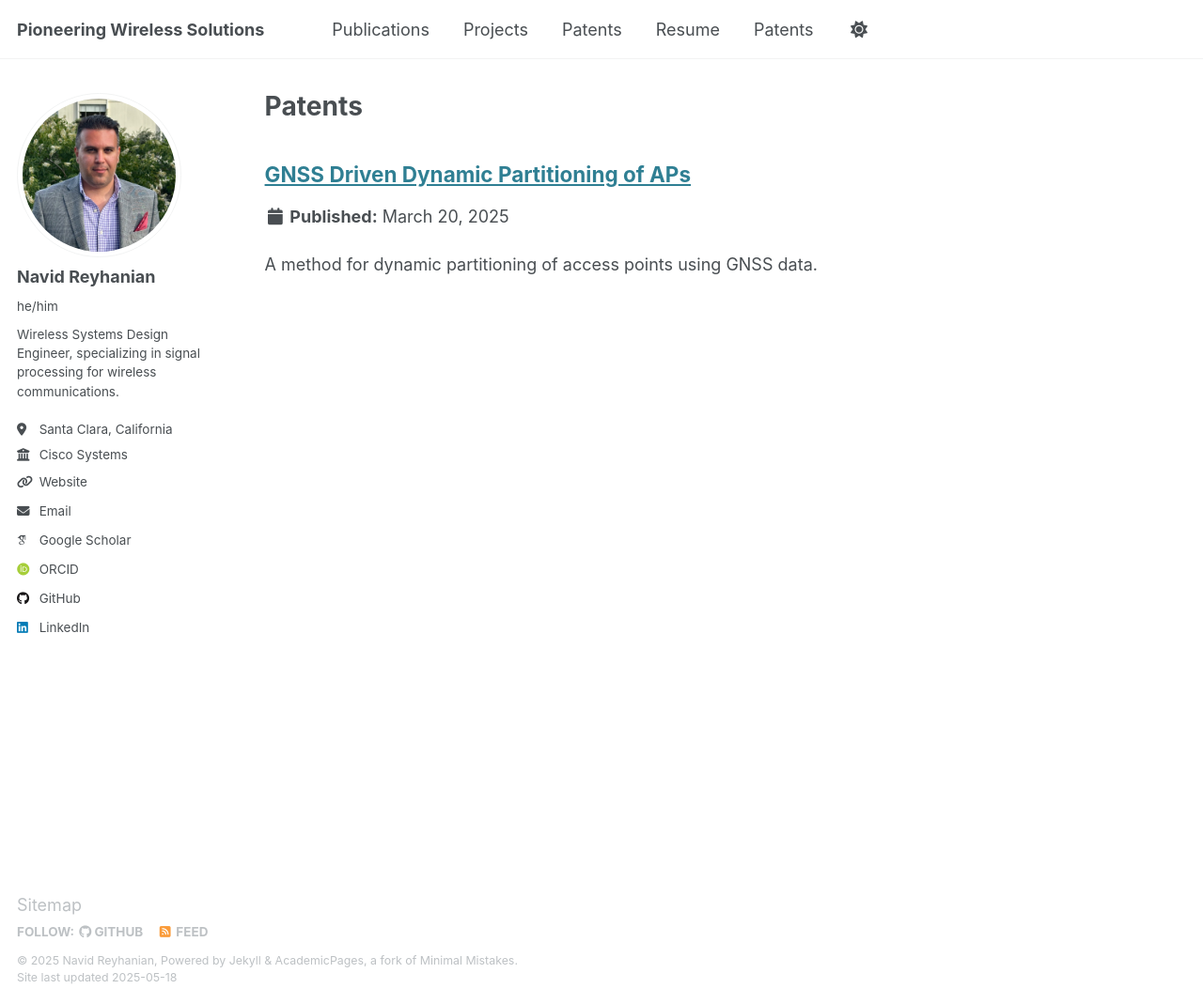
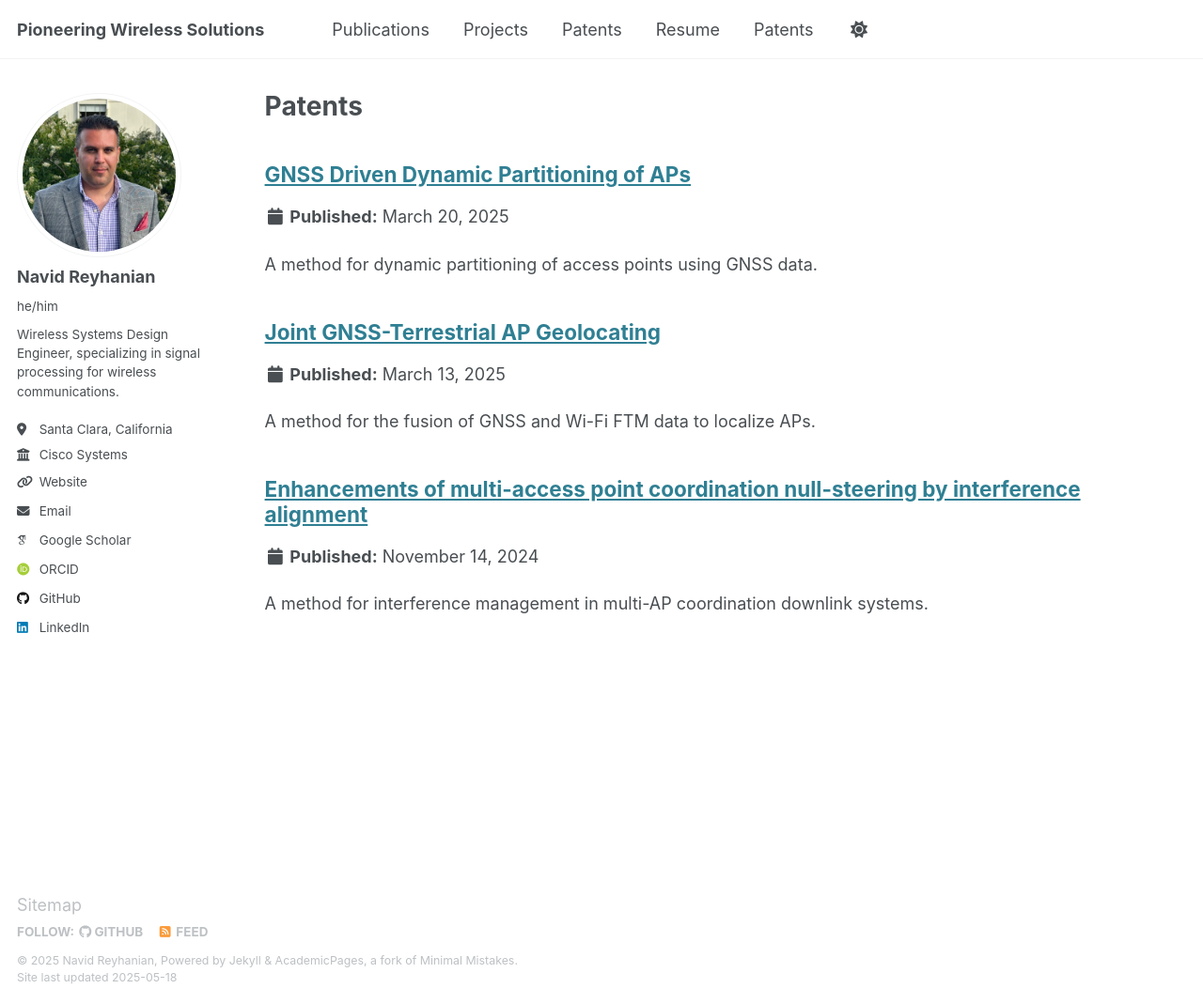
Before and after one commit to navidreyhanian/navidreyhanian.github.io, a Jekyll site: the page built from _pages/patents.md, in a window 1280 px wide and 1069 px high. Shown: the whole window at 94% size. Built offline with Jekyll 4.4.1, drawn with Linux system fonts in a browser that asks for light colours; some web fonts are replaced; part of the change alters nothing that is shown.

Commit message:
Added the rest of published patents.

```diff
--- a/_patents/Patent1.md
+++ b/_patents/Patent1.md
@@ -1,11 +1,14 @@
 ---
 title: "GNSS Driven Dynamic Partitioning of APs"
 collection: patents
-permalink: /patents/us20250093530a1  # Use the actual patent number
+permalink: /patents/us20250093530a1
 date: 2025-03-20
 patent_number: "US20250093530A1"
 application_number: "US20250093530A1"
-inventors: "Ardalan Alizadeh, Navid Reyhanian, Audrey Yazdanparast, Peiman Amini, Jerome Henry"  # Remove extra spaces
+inventors: "Ardalan Alizadeh, Navid Reyhanian, Audrey Yazdanparast, Peiman Amini, Jerome Henry"
 assignee: "Cisco Systems"
-excerpt: "A method for dynamic partitioning of access points using GNSS data."  # Add a brief description
+excerpt: "A method for dynamic partitioning of access points using GNSS data."
 ---
+
+## Abstract
+Described herein are devices, systems, methods, and processes for managing the computational complexity in geolocating a large number of network devices (e.g., access points (APs)) in indoor environments. A number of network devices may be partitioned into smaller groups or batches based on neighbor knowledge about the network devices. Each batch of network devices can include just devices located on a same floor, or may include devices located across different floors. Every batch may include at least one anchor network device. The geolocation of the network devices can be determined, batch-by-batch, based on fusing global navigation satellite system (GNSS) pseudorange measurements and inter-network device ranging measurements. The geolocation accuracy for each partition can be evaluated utilizing such metrics as the average residual error. If the error for a batch is greater than a threshold, remedial measures may be taken to reduce the error and improve the geolocation accuracy.
--- /dev/null
+++ b/_patents/Patent2.md
@@ -0,0 +1,14 @@
+---
+title: "Enhancements of multi-access point coordination null-steering by interference alignment "
+collection: patents
+permalink: /patents/US20240380459A1
+date: 2024-11-14
+patent_number: "US20240380459A1"
+application_number: "US20240380459A1"
+inventors: "    Ardalan Alizadeh, Navid Reyhanian, Sivadeep R. Kalavakuru, Matthew A. Silverman, Peiman Amini"
+assignee: "Cisco Systems"
+excerpt: "A method for interference management in multi-AP coordination downlink systems."
+---
+
+## Abstract
+Enhancing Multi-Access Point (AP) Coordination (MAPC) null-steering may be provided. Enhancing null-steering may include sending a coordination request for MAPC. A coordination response may be received from one or more APs. A Channel State Information (CSI) request may then be sent. CSI of one or more clients associated with the one or more APs may be received. Next, one or more precoder and decoder matrices may be determined based on the CSI of the one or more clients. The one or more precoder matrices may be sent to the one or more APs, and the one or more decoder matrices may be sent to the one or more clients. A transmission may be sent to a first client using null-steering and interference alignment based on the one or more precoder matrices, wherein the transmitting is synchronized with transmissions by the one or more APs to the one or more clients.
--- /dev/null
+++ b/_patents/Patent3.md
@@ -0,0 +1,14 @@
+---
+title: "Joint GNSS-Terrestrial AP Geolocating "
+collection: patents
+permalink: /patents/US20250085441A1
+date: 2025-03-13
+patent_number: "US20250085441A1"
+application_number: "US20250085441A1"
+inventors: "    Peiman Amini, Ardalan Alizadeh, Jerome Henry, Arya Fallahi, Navid Reyhanian"
+assignee: "Cisco Systems"
+excerpt: "A method for the fusion of GNSS and Wi-Fi FTM data to localize APs."
+---
+
+## Abstract
+Described herein are devices, systems, methods, and processes for estimating the geolocation of network devices by jointly utilizing pseudorange measurements from global navigation satellite system (GNSS) satellites and terrestrial-based ranging measurements between network devices. Each network device is equipped with a GNSS receiver that collects pseudorange data from each satellite link at time intervals. Terrestrial-based ranging measurements between network devices can also be collected. The receiver clock error can be accounted for at least in part by over-the-air time synchronization of network devices. To mitigate the impact of multipath and improve accuracy, pseudorange measurements with less than satisfactory quality metrics can be filtered out. In some embodiments, the geolocation of anchor network devices can be estimated with high accuracy first, and then the rest of the non-anchor network devices may be localized in a second-stage localization process.
```
